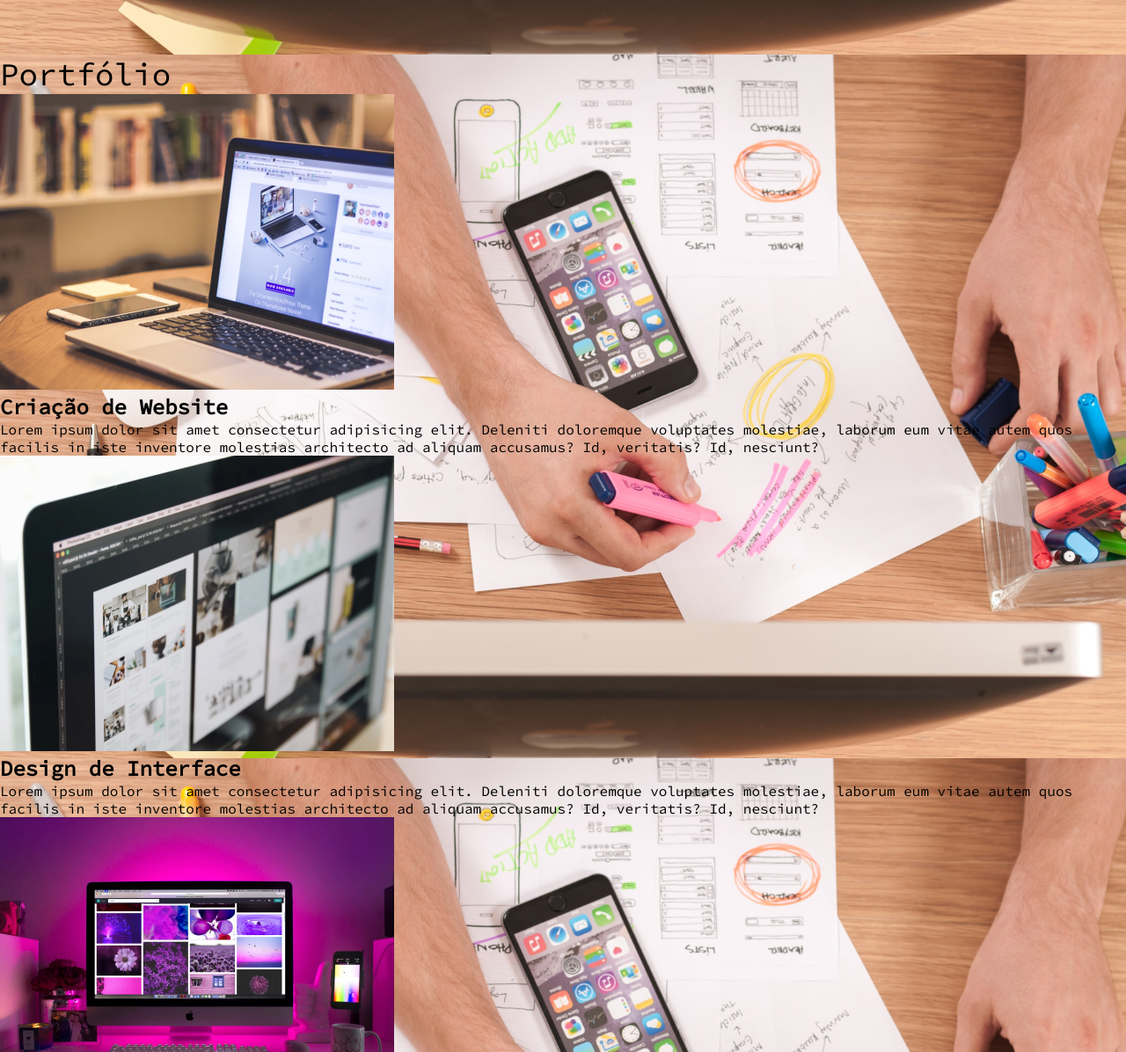
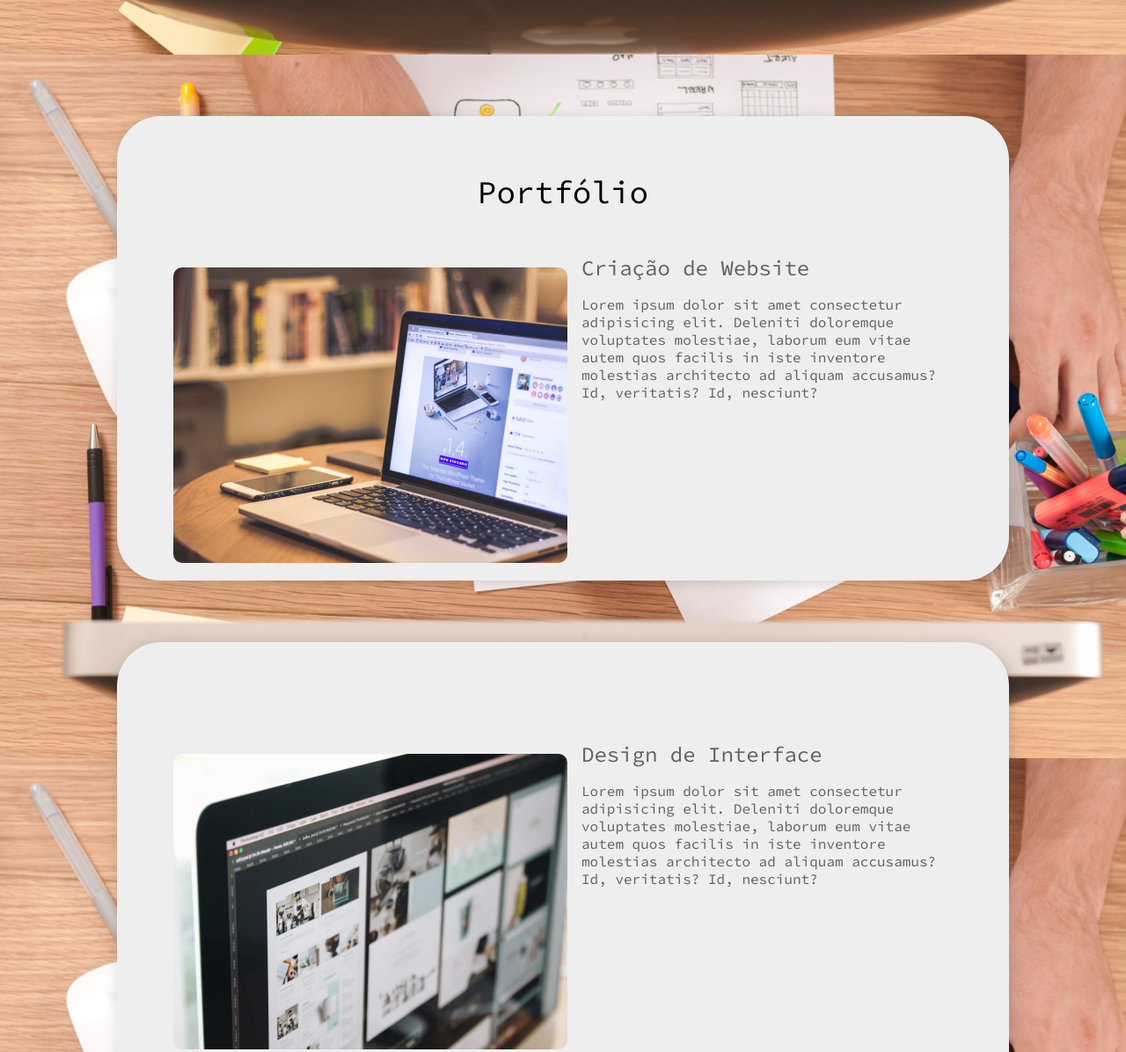
Before and after one commit to Kn-Alcantara/site-pessoal, a plain HTML site: page index.html in a window 1280 px wide. Shown: the part 738-1934 px from the top of the page at 88% size. Drawn offline with Linux system fonts and the light colour scheme.

Commit message:
arrumando bugs

```diff
--- a/index.html
+++ b/index.html
@@ -34,7 +34,7 @@
         </li>
       </ul>
     </div>
-    <div class="portfólio">
+    <div class="portfolio">
       <h1 class="title">Portfólio</h1>
       <ul>
         <li>
@@ -55,7 +55,7 @@
         </li>
       </ul>
     </div>
-    <div class="portfólio">
+    <div class="portfolio">
       <h1 class="title"></h1>
       <ul>
         <li>
@@ -72,7 +72,7 @@
         </li>
       </ul>
     </div>
-    <div class="portfólio">
+    <div class="portfolio">
       <h1 class="title"></h1>
       <ul>
         <li>
--- a/style/main.css
+++ b/style/main.css
@@ -84,7 +84,7 @@ body {
           justify-content: center;
 }
 
-.portifólio {
+.portfolio {
   background: #eee;
   padding: 4rem;
   -webkit-box-shadow: 2px 2px 16px rgba(0, 0, 0, 0.16);
@@ -96,11 +96,11 @@ body {
   max-width: 886px;
 }
 
-.portifólio ul {
+.portfolio ul {
   margin-top: 3rem;
 }
 
-.portifólio ul li {
+.portfolio ul li {
   display: -ms-grid;
   display: grid;
   -ms-grid-columns: auto 1fr;
@@ -111,16 +111,16 @@ body {
   color: #606060;
 }
 
-.portifólio ul li img {
+.portfolio ul li img {
   margin-top: 15px;
 }
 
-.portifólio ul li h2 {
+.portfolio ul li h2 {
   font-weight: normal;
   margin-bottom: 1rem;
 }
 
-.portifólio ul li img {
+.portfolio ul li img {
   border-radius: 10px;
 }
 /*# sourceMappingURL=main.css.map */
```
